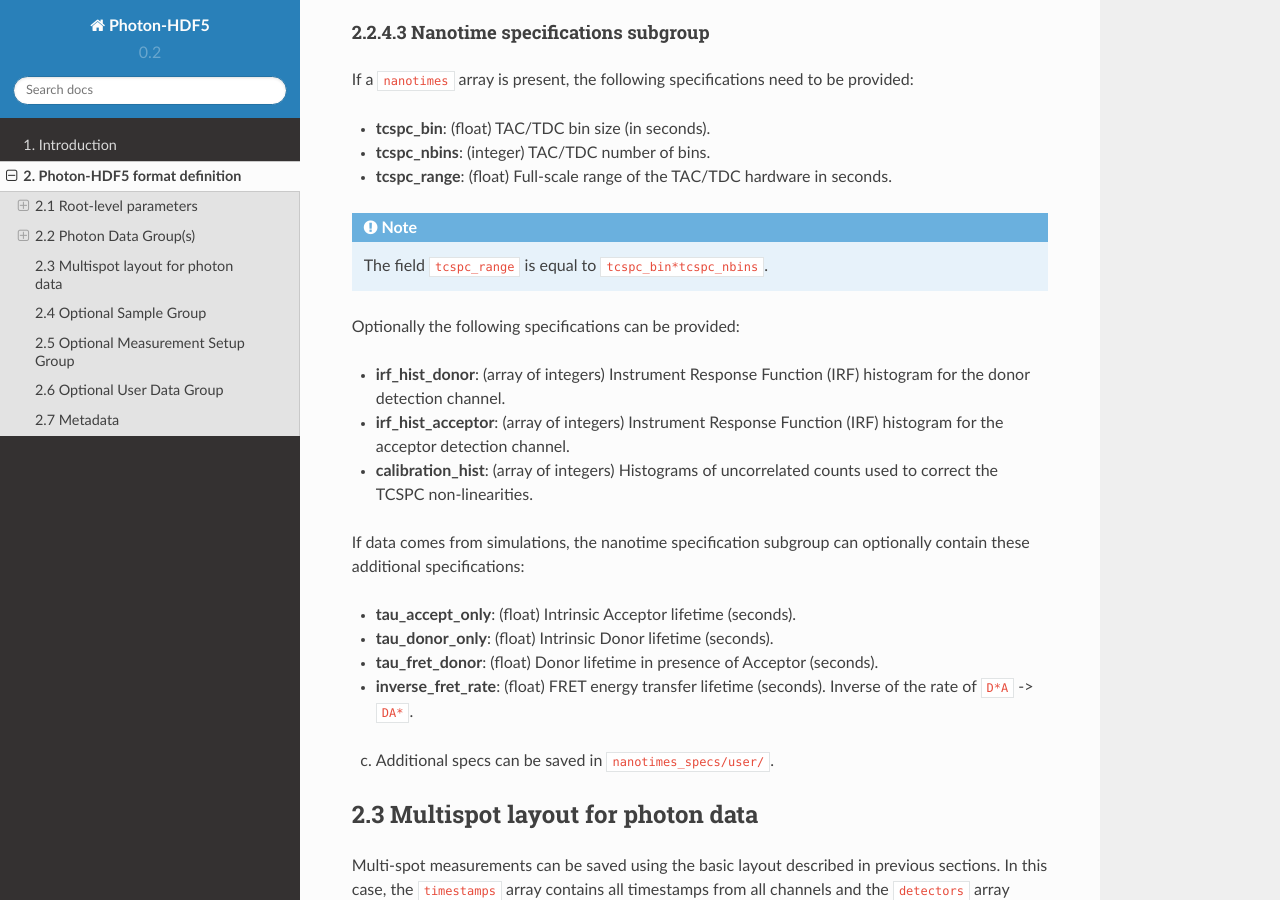
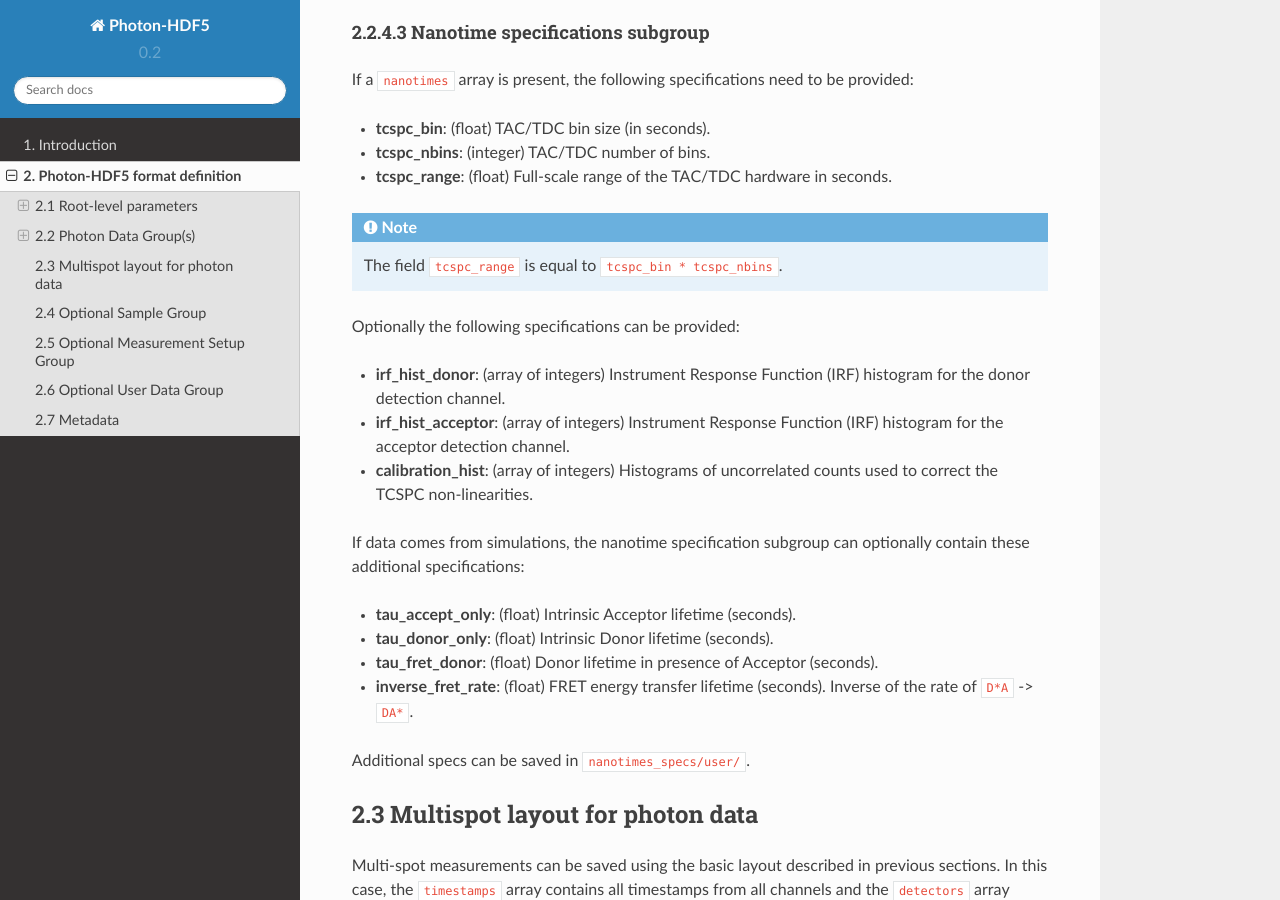
Before and after one commit to Photon-HDF5/photon-hdf5, a Sphinx documentation site: the page built from docs/phdata.rst, in a window 1280 px wide and 900 px high, scrolled down 4609 px. Built offline with Sphinx 7.4.7 and the Read the Docs theme 2.0.0, drawn with Linux system fonts in a browser that asks for light colours.

Commit message:
Fix typo

```diff
--- a/docs/phdata.rst
+++ b/docs/phdata.rst
@@ -268,7 +268,7 @@ to be provided:
 
 .. note::
 
-    The field ``tcspc_range`` is equal to ``tcspc_bin*tcspc_nbins``.
+    The field ``tcspc_range`` is equal to ``tcspc_bin * tcspc_nbins``.
 
 Optionally the following specifications can be provided:
 
@@ -295,7 +295,7 @@ optionally contain these additional specifications:
 -  **inverse_fret_rate**: (float) FRET energy transfer lifetime
    (seconds). Inverse of the rate of ``D*A`` -> ``DA*``.
 
-c. Additional specs can be saved in ``nanotimes_specs/user/``.
+Additional specs can be saved in ``nanotimes_specs/user/``.
 
 .. _sec_multispot:
 
```
